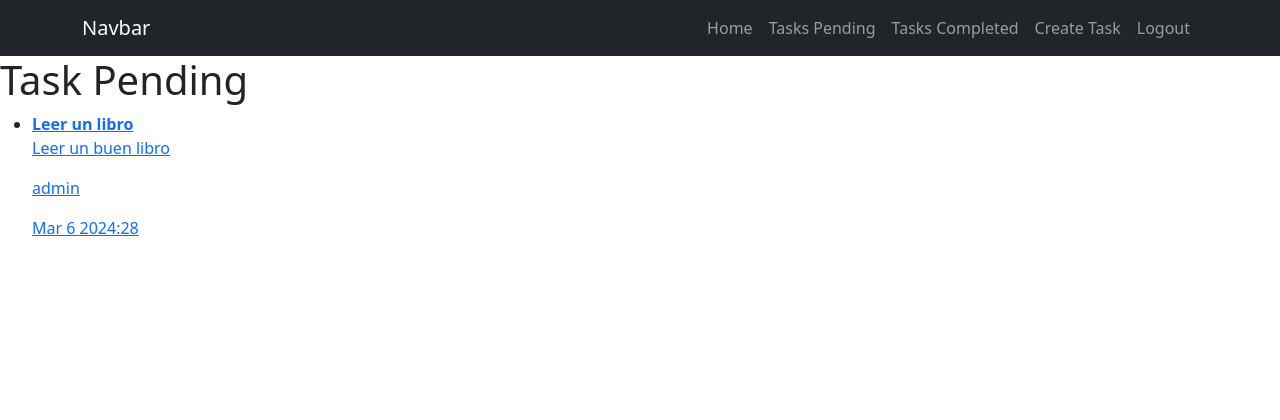
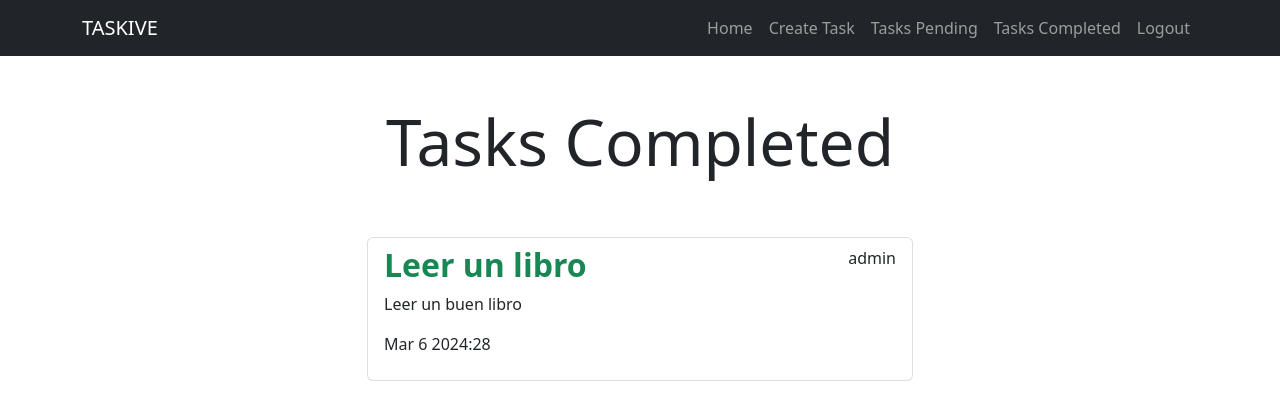
Before and after one commit to Dannyngve5/Crud_Tasks_Django, a Django app: page /tasks/completed/ in a window 1280 px wide. Shown: the top 420 px of the page. Run offline with Django 5.2, Linux system fonts and the light colour scheme; a user stored in the database is signed in; data comes from the database, SQL or seed files in the repository; both versions use the stored data as it was after the commit.

Commit message:
Página principal terminada

```diff
--- a/tasks/models.py
+++ b/tasks/models.py
@@ -9,6 +9,7 @@ class Task(models.Model):
     description = models.TextField(blank=True) #Blank true es que es opcional para el admin
     created = models.DateTimeField(auto_now_add=True) #Fecha, cuando se crea la tarea coge la hora de ahora como creado
     datecompleted = models.DateTimeField(null=True, blank = True)
+    deadline = models.DateTimeField(null=True, blank=True)
     important = models.BooleanField(default=False) #Por defecto las tareas no son importantes
     user = models.ForeignKey(User, on_delete=models.CASCADE)  #Se elimina en cascada, lo relacionado
 
--- a/tasks/templates/base.html
+++ b/tasks/templates/base.html
@@ -3,7 +3,7 @@
 <head>
     <meta charset="UTF-8">
     <meta name="viewport" content="width=device-width, initial-scale=1.0">
-    <title>DJANGO CRUD APP</title>
+    <title>TASKIVE</title>
     <link rel="stylesheet" href="https://cdn.jsdelivr.net/npm/bootstrap@5.2.3/dist/css/bootstrap.min.css">
 </head>
 <body>
@@ -11,7 +11,7 @@
 
     <nav class="navbar navbar-expand-lg bg-dark navbar-dark">
         <div class="container">
-          <a class="navbar-brand" href="#">Navbar</a>
+          <a class="navbar-brand" href="/">TASKIVE</a>
           <button class="navbar-toggler" type="button" data-bs-toggle="collapse" data-bs-target="#navbarNav" aria-controls="navbarNav" aria-expanded="false" aria-label="Toggle navigation">
             <span class="navbar-toggler-icon"></span>
           </button>
@@ -22,14 +22,15 @@
                 </li>
                 {% if user.is_authenticated %}
                 <li class="nav-item">
+                    <a href="/tasks/create " class="nav-link">Create Task</a>
+                </li>
+                <li class="nav-item">
                     <a href="{% url 'tasks' %}" class="nav-link">Tasks Pending</a>
                 </li>
                 <li class="nav-item">
                     <a href="{% url 'tasks_completed' %}" class="nav-link">Tasks Completed</a>
                 </li>
-                <li class="nav-item">
-                    <a href="/tasks/create " class="nav-link">Create Task</a>
-                </li>
+
                 <li class="nav-item">
                     <a href="/logout" class="nav-link">Logout</a>
                 </li>
--- a/tasks/templates/tasks.html
+++ b/tasks/templates/tasks.html
@@ -1,25 +1,42 @@
 {% extends 'base.html' %}
 
 {% block content %}
-<h1>Task Pending</h1>
 
-<ul>
-    {% for task in tasks %}
-    <li>
-        <a href="{% url 'task_detail' task.id %}">
-            {% if task.important %}
-            <strong>{{task.title}}</strong>
+<main class="container">
+    <div class="row">
+        <div class="col-md-6 offset-md-3">
+
+            {% if completed_page %}
+                <h1 class="text-center display-3 py-5">Tasks Completed</h1>
             {% else %}
-                {{task.title}}
+                <h1 class="text-center display-3 py-5">Tasks Pending</h1>
             {% endif %}
 
-            <p>{{task.description}}</p>
-            <p>{{task.user.username}}</p>
 
-            <p>{{task.datecompleted|date:'M j Y:i'}}</p>
-        </a>
 
-    </li>
-    {% endfor %}
-</ul>
+            <ul class="list-group">
+                {% for task in tasks %}
+                <a class="list-group-item" href="{% url 'task_detail' task.id %}">
+                    <header class="d-flex justify-content-between">
+                        {% if task.important %}
+                        <h2 class="fw-bold text-success">{{task.title}}</h2>
+
+                        {% else %}
+                           <h2 class="fw-bold"> {{task.title}}</h2>
+                        {% endif %}
+                        <p>{{task.user.username}}</p>
+                    </header>
+
+                    <p>{{task.description}}</p>
+
+
+                    <p>{{task.datecompleted|date:'M j Y:i'}}</p>
+
+
+                </a>
+                {% endfor %}
+            </ul>
+        </div>
+    </div>
+</main>
 {% endblock %}
--- a/tasks/views.py
+++ b/tasks/views.py
@@ -53,7 +53,8 @@ def tasks(request):
 def tasks_completed(request):
     tasks = Task.objects.filter(user = request.user, datecompleted__isnull=False).order_by('-datecompleted') #Usa un filtro para mirar cual muestra
     return render(request, 'tasks.html', {
-        'tasks' : tasks
+        'tasks' : tasks,
+        'completed_page': True
     } )
 
 @login_required
@@ -111,7 +112,7 @@ def delete_task(request, task_id):
     task = get_object_or_404(Task, pk = task_id, user = request.user)
     if request.method == 'POST':
         task.delete()
-        return redirect('tasks')
+        return redirect('tasks_completed')
 
 @login_required
 def signout(request):
```
Also changed, not shown: tasks/forms.py (+9 -3 lines), tasks/templates/create_task.html (+15 -7 lines), tasks/templates/home.html (+19 -2 lines), tasks/templates/task_detail.html (+16 -4 lines), db.sqlite3, tasks/migrations/0002_task_deadline_alter_task_datecompleted.py (added).
